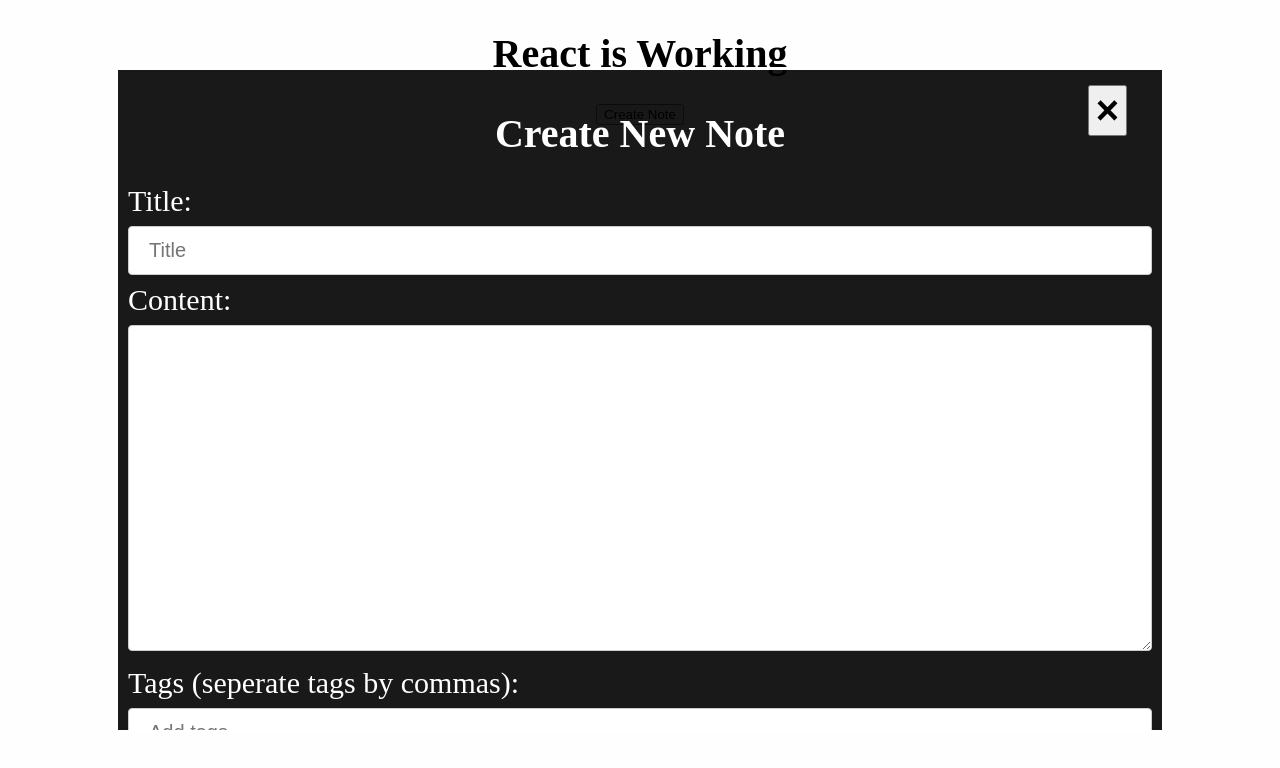
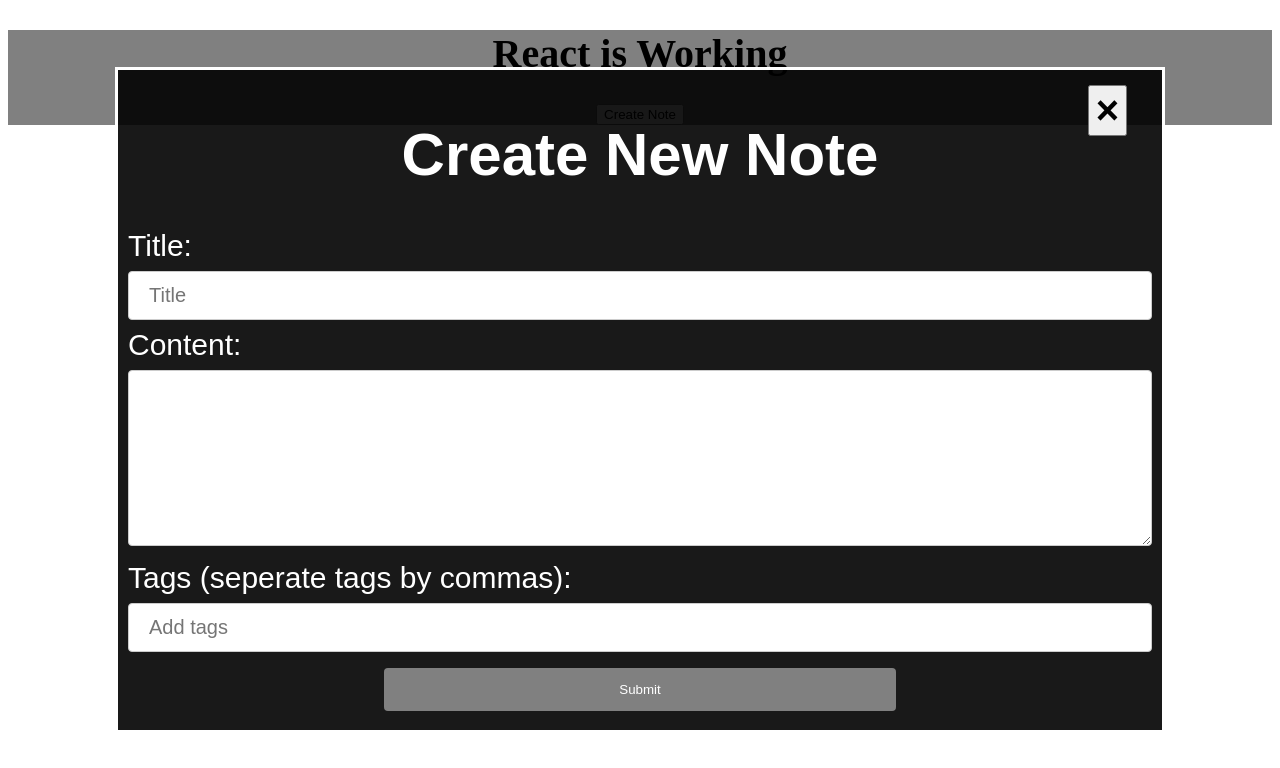
Before and after one commit to Aanderson1998/Note-Taker, a React (Vite) app in the folder frontend/: page / in a window 1280 px wide. Both pictures are taken after a click on the button "Create Note". Shown: the top 768 px of the page. Built offline with nearby package versions, Linux system fonts and the light colour scheme.

Commit message:
Used uuid to create random unique id for note. Added fields to json variable. Needed to now complete get/fetch request to server to save notes content. Also continued working on note layout format

```diff
--- a/frontend/src/App.css
+++ b/frontend/src/App.css
@@ -1,9 +1,10 @@
-body {
-    background-color: #fefefe;
+#app {
+    background-color: grey;
     text-align: center;
 }
 
-h1 {
+#app h1 {
     font-size: 40px;
     margin-top: 30px;
+    text-align: center;
 }
--- a/frontend/src/App.js
+++ b/frontend/src/App.js
@@ -11,7 +11,7 @@
     }
 
         return(
-                <div>
+                <div id="app">
                     <h1>React is Working</h1>
                     <button onClick={showNote}>Create Note</button>
                 </div>
--- a/frontend/src/createNote.js
+++ b/frontend/src/createNote.js
@@ -20,6 +20,15 @@
     let tagsList = tags.split(",");
     console.log(tagsList);
     //create unique id
+    const { v4: uuidv4 } = require('uuid');
+    var id = uuidv4();
+    console.log(id);
+    //creating jsonData to send to request
+    var data = {"noteTitle" : title,
+                "contents" : content,
+                "tags" : tagsList,
+                "id" : id };
+    console.log(data);
     //make request
 }
 
@@ -82,7 +91,7 @@
                         <span>Content:</span>
                         <textarea
                             className="content"
-                            rows="20"
+                            rows="10"
                             cols="30"
                             type="text"
                             {...bindContent}
--- a/frontend/src/createNoteStyle.css
+++ b/frontend/src/createNoteStyle.css
@@ -8,12 +8,9 @@
     Author     : aryannaanderson
 */
 
-.form body{
+#form {
     font-family: sans-serif;
     text-align: center;
-}
-
-#form {
     position: relative;
     display: none;
     color: white;
@@ -52,7 +49,6 @@
     border: 1px solid #ccc;
     border-radius: 4px;
     box-sizing: border-box;
-
 }
 
 #close {
@@ -68,11 +64,9 @@
     cursor:pointer;
 }
 
-
-
-
 #form input[type=submit] {
     width: 50%;
+    text-align: center;
     background-color:gray;
     color: white;
     padding: 14px 20px;
```
